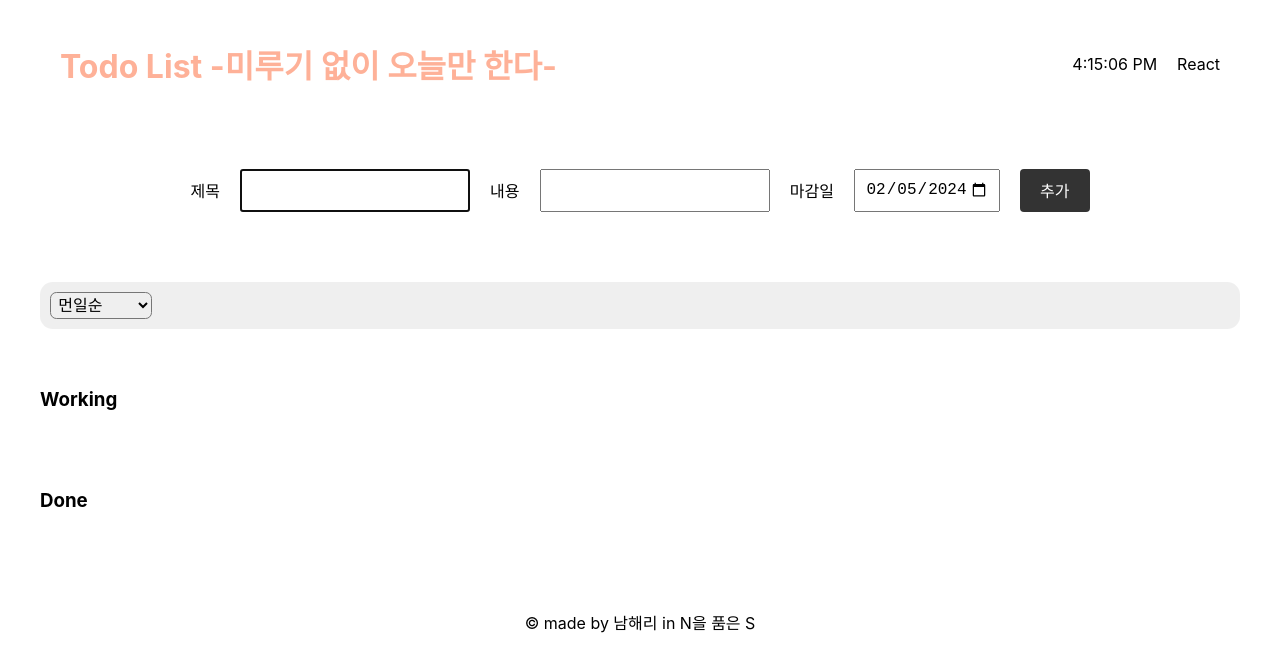
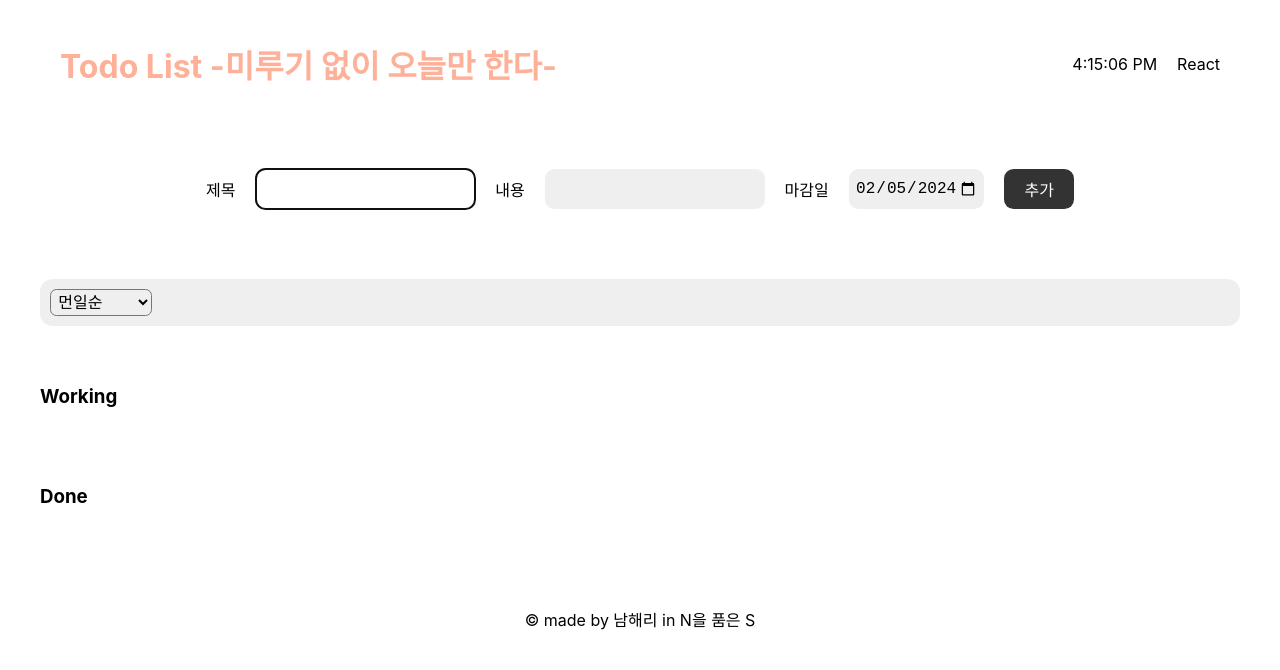
Before and after one commit to r03181231/todoList-React, a React (Create React App) app: page / in a window 1280 px wide. Shown: the top 670 px of the page. Built offline with nearby package versions, Linux system fonts and the light colour scheme.

Commit message:
[Chore] 제목, 내용, 추가버튼 css 조금 수정

```diff
--- a/src/view/main/form/todoForm.css
+++ b/src/view/main/form/todoForm.css
@@ -28,7 +28,15 @@
 
 .form-wrap input {
   font-size: 1rem;
-  padding: 0.6rem;
+  padding: 0.4rem;
+  background-color: rgba(99, 99, 99, 0.1);
+
+  border: none;
+  border-radius: 0.6rem;
+}
+
+.form-wrap input:focus {
+  background-color: #fff;
 }
 
 /* 추가 버튼 */
@@ -38,8 +46,7 @@
   padding: 8px 20px;
 
   border: none;
-  border-radius: 4px;
-
+  border-radius: 0.6rem;
   font-size: 1rem;
 
   cursor: cell;
```
